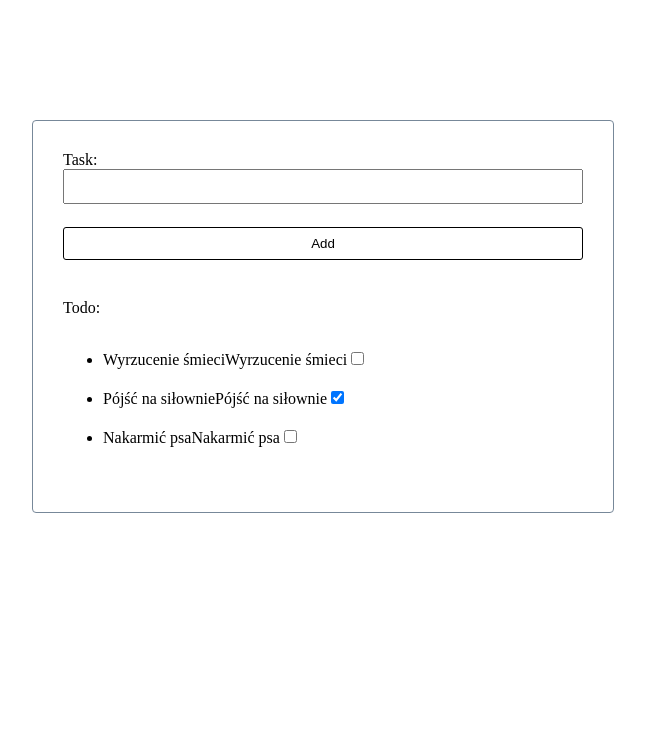
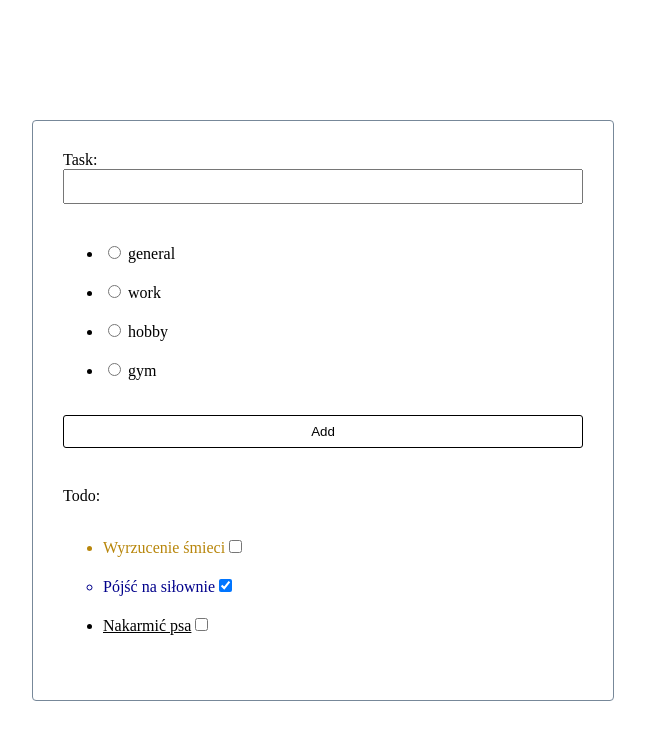
Before and after one commit to wiktornobis/TS-Learn-, a website with bundled scripts: page index.html in a window 1280 px wide. Shown: the whole page, without its empty margins (317-962 px from the left). Built offline with nearby package versions, Linux system fonts and the light colour scheme.

Commit message:
add categories to tasks

```diff
--- a/index.html
+++ b/index.html
@@ -12,6 +12,44 @@
     <form action="" class="container" autocomplete="off">
         <label for="name">Task:</label>
         <input type="text" id="name" />
+        <ul class="categories">
+            <li>
+                <input
+                    type="radio"
+                    name="category"
+                    value="general"
+                    id="category-general"
+                />
+                <label for="category-general">general</label>
+            </li>
+              <li>
+                <input
+                    type="radio"
+                    name="category"
+                    value="work"
+                    id="category-work"
+                />
+                <label for="category-work">work</label>
+            </li>
+              <li>
+                <input
+                    type="radio"
+                    name="category"
+                    value="hobby"
+                    id="category-hobby"
+                />
+                <label for="category-hobby">hobby</label>
+            </li>
+              <li>
+                <input
+                    type="radio"
+                    name="category"
+                    value="gym"
+                    id="category-gym"
+                />
+                <label for="category-gym">gym</label>
+            </li>
+        </ul>
         <button>Add</button>
         <p>Todo:</p>
         <ul class="tasks"></ul>
--- a/src/app.ts
+++ b/src/app.ts
@@ -15,6 +15,7 @@ const tasks: Task[] = [
     {
         name: "Wyrzucenie śmieci",
         done: false,
+        category: "hobby",
         },
     {
         name:  "Pójść na siłownie",
@@ -24,7 +25,7 @@ const tasks: Task[] = [
     {
         name: "Nakarmić psa",
         done: false,
-        category: "general",
+        category: "work",
     },
 ];
 
@@ -32,6 +33,9 @@ const render = () => {
     tasksContainerElement.innerHTML = " ";
     tasks.forEach((task, index) => {
         const taskElement: HTMLElement = document.createElement("li");
+        if(task.category) {
+           taskElement.classList.add(task.category);
+        }
         const id: string = `task-${index}`;
 
         taskElement.innerText = task.name;
@@ -50,7 +54,6 @@ const render = () => {
             task.done = !task.done;
         })
 
-        taskElement.appendChild(labelElement);
         taskElement.appendChild(checkboxElement);
 
         tasksContainerElement.appendChild(taskElement);
--- a/styles.css
+++ b/styles.css
@@ -11,3 +11,7 @@
 input {padding: 8px 4px; margin-bottom: 23px;}
 button {transition: 0.3s all ease; padding: 8px 4px; margin-bottom: 23px; background: none; border: 1px solid black; border-radius: 3px; cursor: pointer;}
 button:hover {background: black; color: white;}
+
+.gym {color: darkblue; list-style: circle;}
+.hobby { color: darkgoldenrod;}
+.work {text-decoration: underline;}
```
